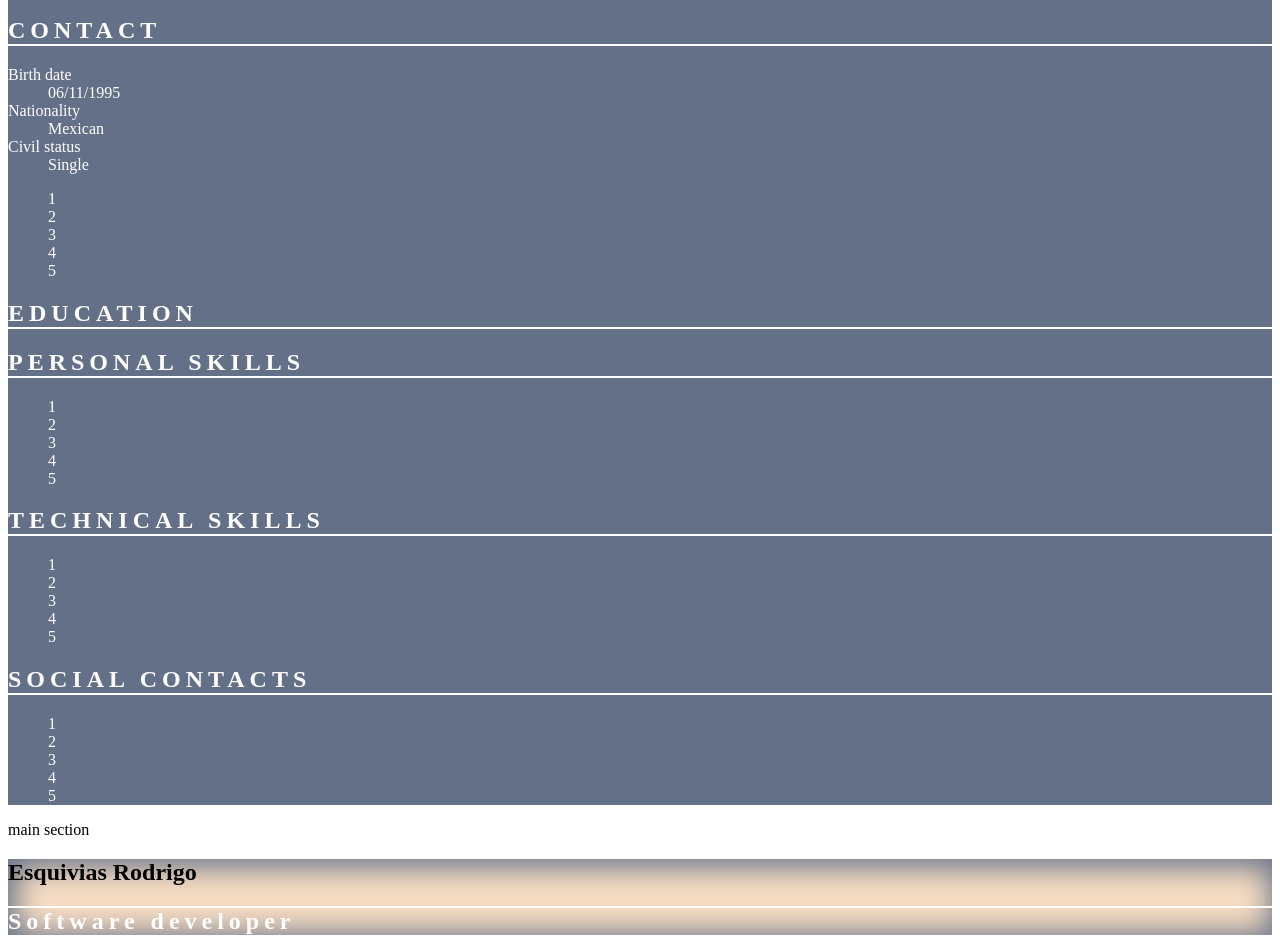
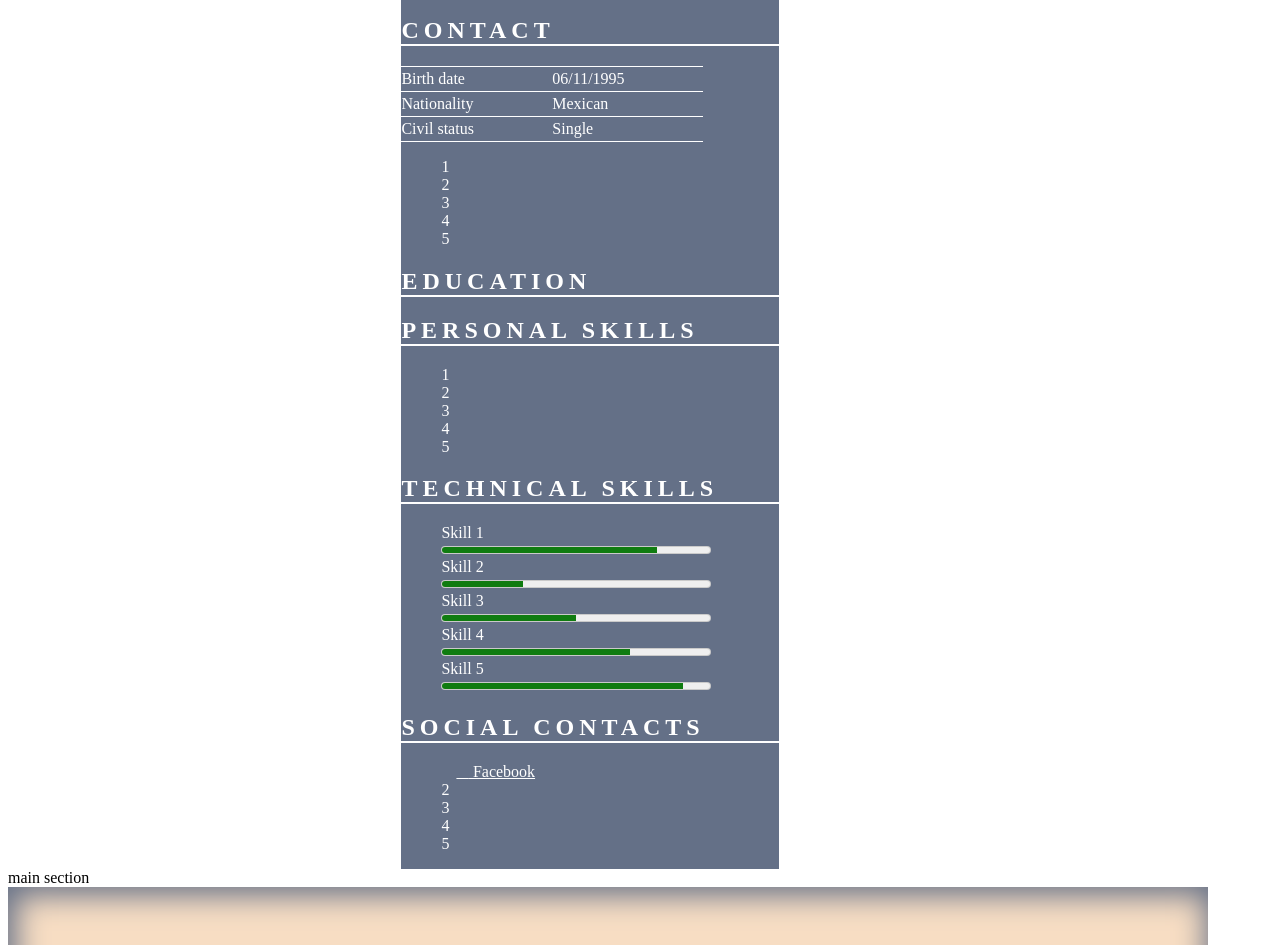
Before and after one commit to RodrigoEq/pract1_resume, a plain HTML site: page index.html in a window 1280 px wide. Shown: the part 267-1212 px from the top of the page. Drawn offline with Linux system fonts and the light colour scheme.

Commit message:
Cambios en el cv alineamiento, tablas etc

```diff
--- a/css/index.css
+++ b/css/index.css
@@ -1,3 +1,44 @@
+
+.main_Container{
+    display: flex;
+    width: 1200px;
+    flex-wrap: wrap;
+    justify-content: center;
+    align-items:
+}
+.references{
+    display: flex;
+    flex-wrap: wrap;
+}
+.references article{
+    width: 50%
+}
+dl{
+    display: flex;
+    flex-wrap: wrap;
+}
+dt,
+dd{
+    line-height: 1.5em;
+    border-top: 1px solid white;
+    flex-basis: 40%;
+    margin: 0;
+}
+dt:last-of-type,
+dd:last-of-type{
+    line-height: 1.5em;
+    border-bottom: 1px solid white;
+}
+h1,
+h2{
+    text-transform: uppercase;
+}
+dt{
+    font-size: solid;;
+}
+.clear{
+    clear: both;
+}
 /*-----------------General----------------*/
 ul {
     list-style-type: none;
@@ -5,6 +46,8 @@ ul {
 /*------------------Adside----------------*/
 aside {
     background: #647087;
+    flex-basisx: 250%;
+    margin-right: 3%;
 }
 aside * {
     color: white
@@ -20,6 +63,9 @@ aside section h2:first-child{
     border-radius: 50%;
 }
 /*-----------------Main------------*/
+main{
+
+}
 main section > h2{
     text-transform: uppercase;
     letter-spacing: 5px;
@@ -27,15 +73,22 @@ main section > h2{
 .hero {
     background-color: #F7DDC3;
     box-shadow: 3px 3px 30px 5px #647087 inset;
+    padding: 15% 0;
+    text-align: center;
+}
+.about_me p{
+    line-height: 1.5em;
+    padding: 5px;
+    background-color: #EDC0AF
 }
 .hero h2{
     color: white;
     border-top: 2px solid white;
     text-transform: none;
-    letter-spacing: none;
+    letter-spacing: 10px;
 }
-.about_me {
-    background-color: #EDC0AF
+.hero h1{
+    letter-spacing: 10px;
 }
 .about_me h2 {
     background-color: white;
@@ -47,32 +100,19 @@ article h4{
 article ul{
     list-style-type: square;
 }
+.fb::before{
+    content: "\f02D";
+    font-family: "Font awesome 5 Free";
+    font-weight: 900;
+}
 
-.aside{
-    display: flex;
-    align-content: flex-start;
+.social_item{
+    padding: 15px;
 }
-.main{
-    display: flex;
-    align-content: flex-end;
+meter{
+    display: block;
+    width: 80%;
 }
-/*
-* {
-    color: blue;
+meter::webkit-meter-optimum-value{
+    background-color: red;
 }
-p {
-    color: red;
-}
-.bonito{
-    background color: lightblue;
-}
-ul {
-    list-style-type: none;
-}
-article {
-    list-style-type:
-}
-#profile_pic01 img{
-    border-radius: 50%;
-}
-*/
--- a/index.html
+++ b/index.html
@@ -10,6 +10,7 @@
         <link rel="stylesheet" href="css/index.css">
     </head>
     <body>
+        <div class = "main_Container">
         <aside>
             <figure id="profile_pic01">
                 <img
@@ -89,20 +90,24 @@
                 </h2>
                 <ul>
                     <li>
-                        1
+                        Skill 1
+                        <meter value = "80" min = "0" max = "100"> barra</meter>
                     </li>
                     <li>
-                        2
+                        Skill 2
+                        <meter value = "30" min = "0" max = "100"> barra </meter>
                     </li>
                     <li>
-                        3
-
+                        Skill 3
+                        <meter value = "50" min = "0" max = "100"> barra </meter>
                     </li>
                     <li>
-                        4
+                        Skill 4
+                        <meter value = "70" min = "0" max = "100"> barra </meter>
                     </li>
                     <li>
-                        5
+                        Skill 5
+                        <meter value = "90" min = "0" max = "100"> barra </meter>
                     </li>
                 </ul>
             </section>
@@ -113,7 +118,7 @@
                 </h2>
                 <ul>
                     <li>
-                        1
+                        <a href="fb.com" target="_blank" class="social_item fb"> Facebook </a>
                     </li>
                     <li>
                         2
@@ -180,10 +185,11 @@
                 <h2>
                     References
                 </h2>
+                <div class = "References">
                 <article>
                     <figure>
                         <img
-                            src = "imgs/ref1.jpg"
+                            src = "imgs/ref1.jpeg"
                             alt = "Doge"
                         />
                         <figcaption
@@ -198,7 +204,7 @@
                     </figure>
                     <figure>
                         <img
-                            src = "imgs/ref1.jpg"
+                            src = "imgs/ref1.jpeg"
                             alt = "Doge"
                         />
                         <figcaption
@@ -212,9 +218,10 @@
                         </span>
                     </figure>
                 </article>
+            </div>
             </section>
-
         </main>
+        </div>
     </body>
 </html>
 <!-- hola a todos>
```
Also changed, not shown: imgs/ref1.jpeg (added).
